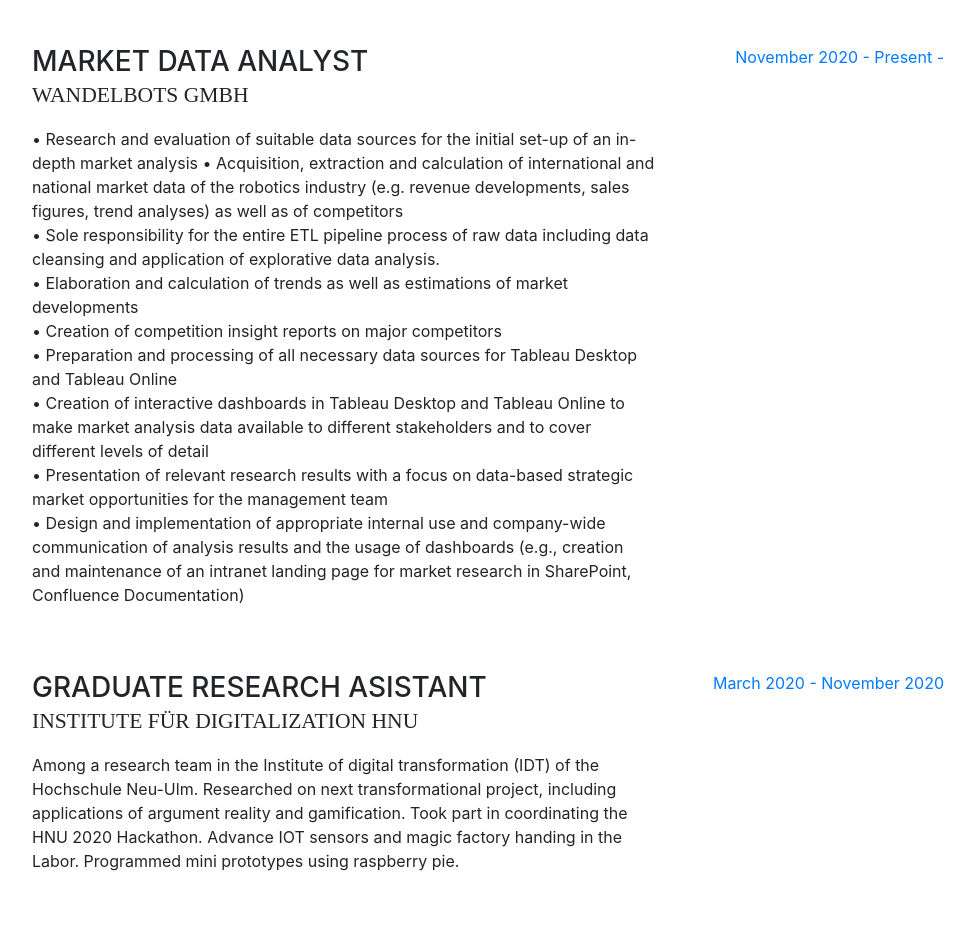
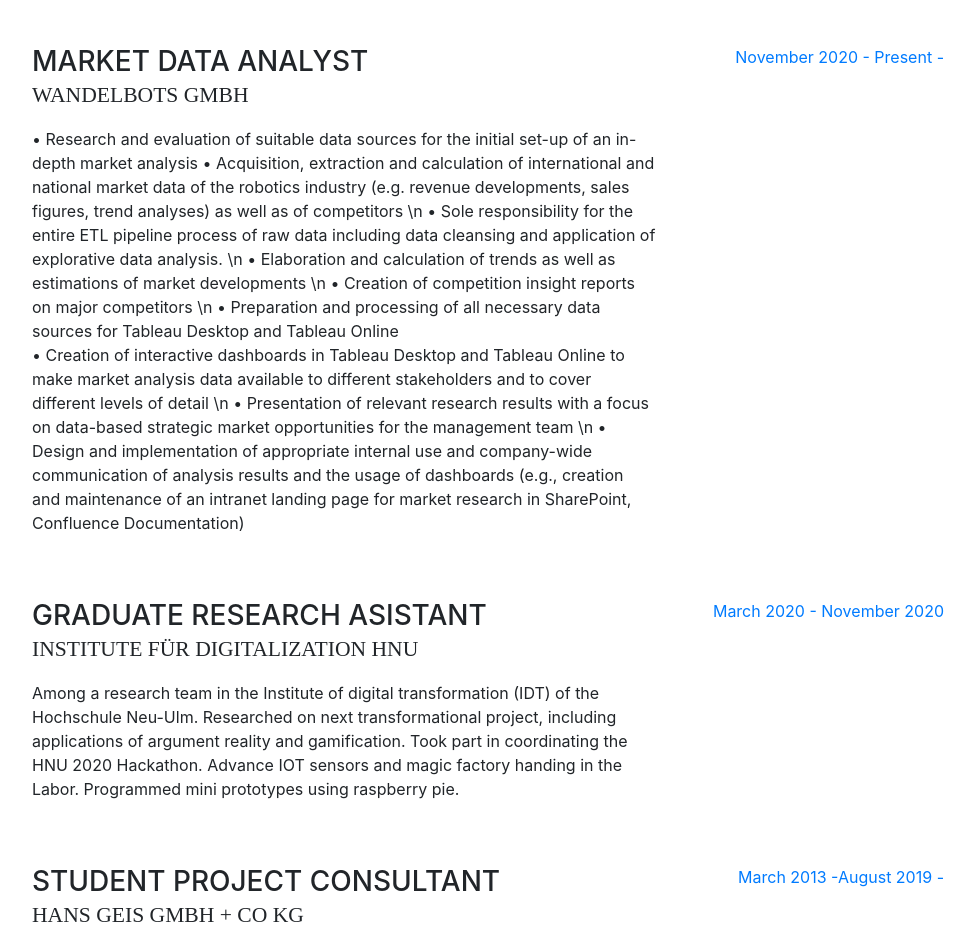
Before and after one commit to Pachinchin/emeka, a website with bundled scripts: page index.html in a window 1280 px wide. Shown: the part 1689-2623 px from the top of the page, without its empty margins (288-1262 px from the left). Built offline with nearby package versions, Linux system fonts and the light colour scheme; a web font is replaced by a local one.

Commit message:
Update index.html

```diff
--- a/index.html
+++ b/index.html
@@ -144,14 +144,14 @@
               <h3 class="mb-0">Market Data Analyst</h3>
               <div class="subheading mb-3">Wandelbots GmbH</div>
               <p>• Research and evaluation of suitable data sources for the initial set-up of an in-depth market analysis
-                • Acquisition, extraction and calculation of international and national market data of the robotics industry (e.g. revenue developments, sales figures, trend analyses) as well as of competitors<br>
-                • Sole responsibility for the entire ETL pipeline process of raw data including data cleansing and application of explorative data analysis. <br>
-                • Elaboration and calculation of trends as well as estimations of market developments<br>
-                • Creation of competition insight reports on major competitors<br>
+                • Acquisition, extraction and calculation of international and national market data of the robotics industry (e.g. revenue developments, sales figures, trend analyses) as well as of competitors \n
+                • Sole responsibility for the entire ETL pipeline process of raw data including data cleansing and application of explorative data analysis. \n
+                • Elaboration and calculation of trends as well as estimations of market developments \n
+                • Creation of competition insight reports on major competitors \n
                 • Preparation and processing of all necessary data sources for Tableau Desktop and Tableau Online<br>
-                • Creation of interactive dashboards in Tableau Desktop and Tableau Online to make market analysis data available to different stakeholders and to cover different levels of detail<br>
-                • Presentation of relevant research results with a focus on data-based strategic market opportunities for the management team <br>
-                • Design and implementation of appropriate internal use and company-wide communication of analysis results and the usage of dashboards (e.g., creation and maintenance of an intranet landing page for market research in SharePoint, Confluence Documentation)<br>
+                • Creation of interactive dashboards in Tableau Desktop and Tableau Online to make market analysis data available to different stakeholders and to cover different levels of detail \n
+                • Presentation of relevant research results with a focus on data-based strategic market opportunities for the management team \n
+                • Design and implementation of appropriate internal use and company-wide communication of analysis results and the usage of dashboards (e.g., creation and maintenance of an intranet landing page for market research in SharePoint, Confluence Documentation)
 
               </p>
             </div>
```
